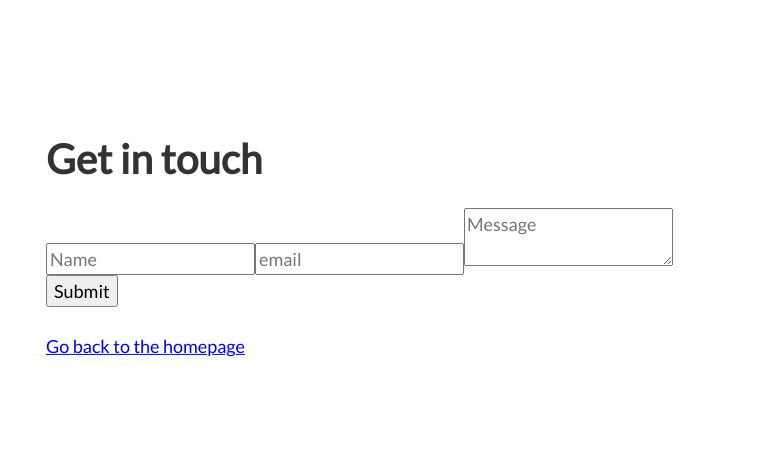
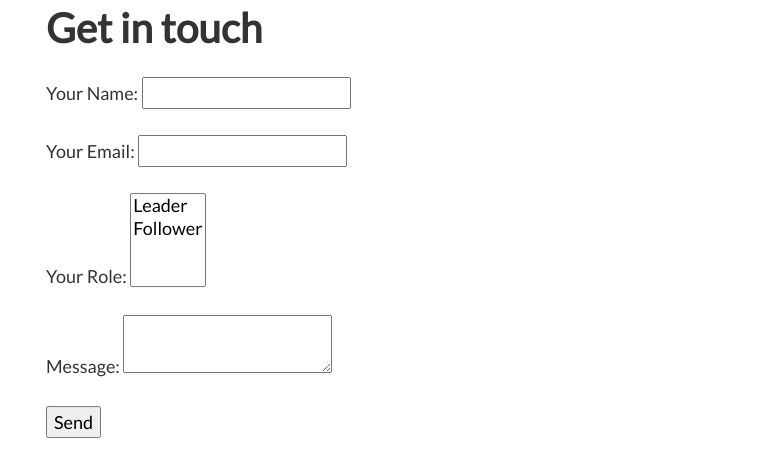
Before and after one commit to IvoLondon/react-portfolio-gatsby, a Gatsby site: page /contact in a window 1280 px wide. Shown: the part 152-615 px from the top of the page, 516-1280 px from the left. Built offline with nearby package versions, Linux system fonts and the light colour scheme; Gatsby itself is replaced by a stand-in of ours.

Commit message:
Contact page form v0.2

```diff
--- a/src/pages/contact.js
+++ b/src/pages/contact.js
@@ -6,12 +6,26 @@
 const ContactPage = () => (
   <Layout>
     <h1>Get in touch</h1>
-   	<form name="contact" netlify method="POST">
-   		<input placeHolder="Name" type="text" name="name" />
-   		<input placeHolder="email" type="email" name="email" />
-   		<textarea placeHolder="Message" name="message"></textarea>
-   		<input type="submit" placeHolder="Submit" />
-   	</form>
+   	<form name="contact" method="POST" netlify>
+      <p>
+        <label>Your Name: <input type="text" name="name" /></label>
+      </p>
+      <p>
+        <label>Your Email: <input type="email" name="email" /></label>
+      </p>
+      <p>
+        <label>Your Role: <select name="role[]" multiple>
+          <option value="leader">Leader</option>
+          <option value="follower">Follower</option>
+        </select></label>
+      </p>
+      <p>
+        <label>Message: <textarea name="message"></textarea></label>
+      </p>
+      <p>
+        <button type="submit">Send</button>
+      </p>
+    </form>
     <Link to="/">Go back to the homepage</Link>
   </Layout>
 )
```
